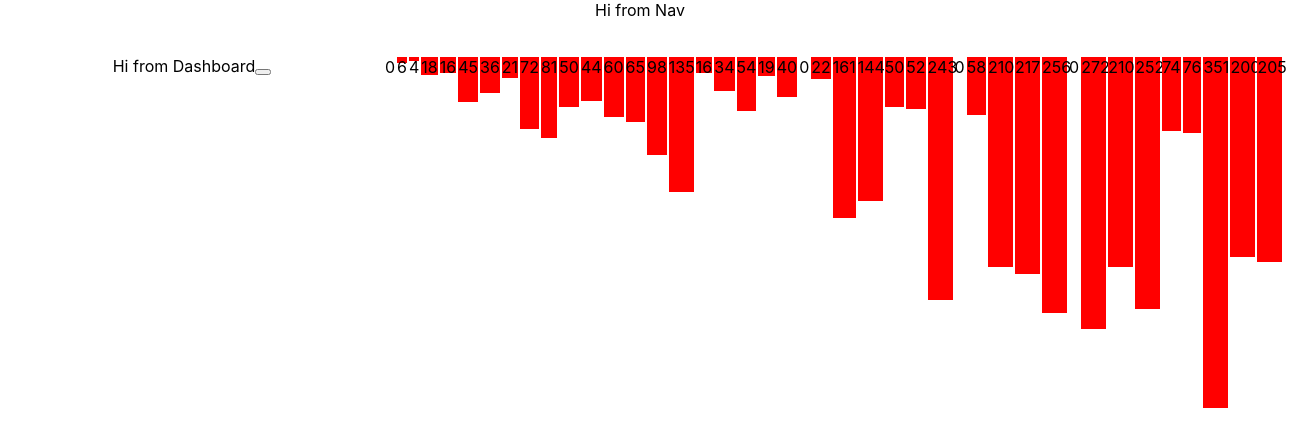
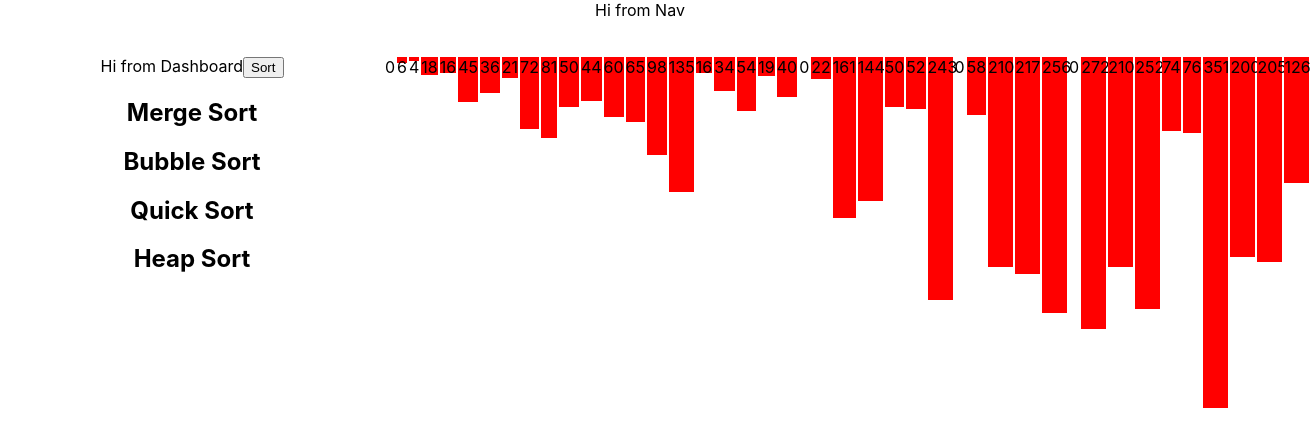
Before and after one commit to mchrupcala/sorting-visualizer, a React (Create React App) app in the folder src/: page / in a window 1280 px wide. Shown: the top 446 px of the page, 1311 px wide, since content can reach past the window. Built offline with nearby package versions, Linux system fonts and the light colour scheme.

Commit message:
Started adding the bubblesort functionality

```diff
--- a/src/src/App.js
+++ b/src/src/App.js
@@ -24,7 +24,7 @@ const SECONDARY_COLOR = 'red';
 
 
 const randomArray = () => {
-  let rand = Math.random() * 100;
+  let rand = (Math.random()+0.01) * 100;
   console.log(rand)
   for (let i = 0; i < rand; i++) {
     testarray.push(Math.floor(Math.random()*10) * i)
@@ -48,7 +48,6 @@ useEffect(() => {
 const start_sort = () => {
   // setSortedArray(mergesort(sortedArray));
   const animations = getMergeSortAnimations(sortedArray);
-  console.log(animations);
   for (let i = 0; i < animations.length; i++) {
     const arrayBars = document.getElementsByClassName('one-bar');
     const isColorChange = i % 3 !== 2;
--- a/src/src/components/DashboardControls.js
+++ b/src/src/components/DashboardControls.js
@@ -5,7 +5,11 @@ const DashboardControls = (props) => {
     return (
         <div className="dashboard-controls">
             Hi from Dashboard
-            <button onClick={props.start_sort}></button>
+            <button onClick={props.start_sort}>Sort</button>
+            <h2 onClick={props.start_sort} className="sort-banner">Merge Sort</h2>
+            <h2 onClick={props.start_sort} className="sort-banner">Bubble Sort</h2>
+            <h2 onClick={props.start_sort} className="sort-banner">Quick Sort</h2>
+            <h2 onClick={props.start_sort} className="sort-banner">Heap Sort</h2>
         </div>
     )
 }
--- a/src/src/components/Visualizer.js
+++ b/src/src/components/Visualizer.js
@@ -14,11 +14,6 @@ const Visualizer = (props) => {
     }
 
 
-    //sortedArray is both the UNSORTED & SORTED arrays.
-    //Clement --> array = UNSORTED, animations = SORTED
-    //UNSORTED is only reset when app's refreshed (useState), or "Generate" onClick
-
-
 
     return (
         <div className="visualizer">
--- a/src/src/components/styles.css
+++ b/src/src/components/styles.css
@@ -32,3 +32,7 @@ background: red;
 /* height: 400px; */
 width: 25px;
 }
+
+.sort-banner {
+    cursor: pointer;
+}
```
Also changed, not shown: src/src/algorithms/BubbleSort.js (added, +8 -0 lines).
